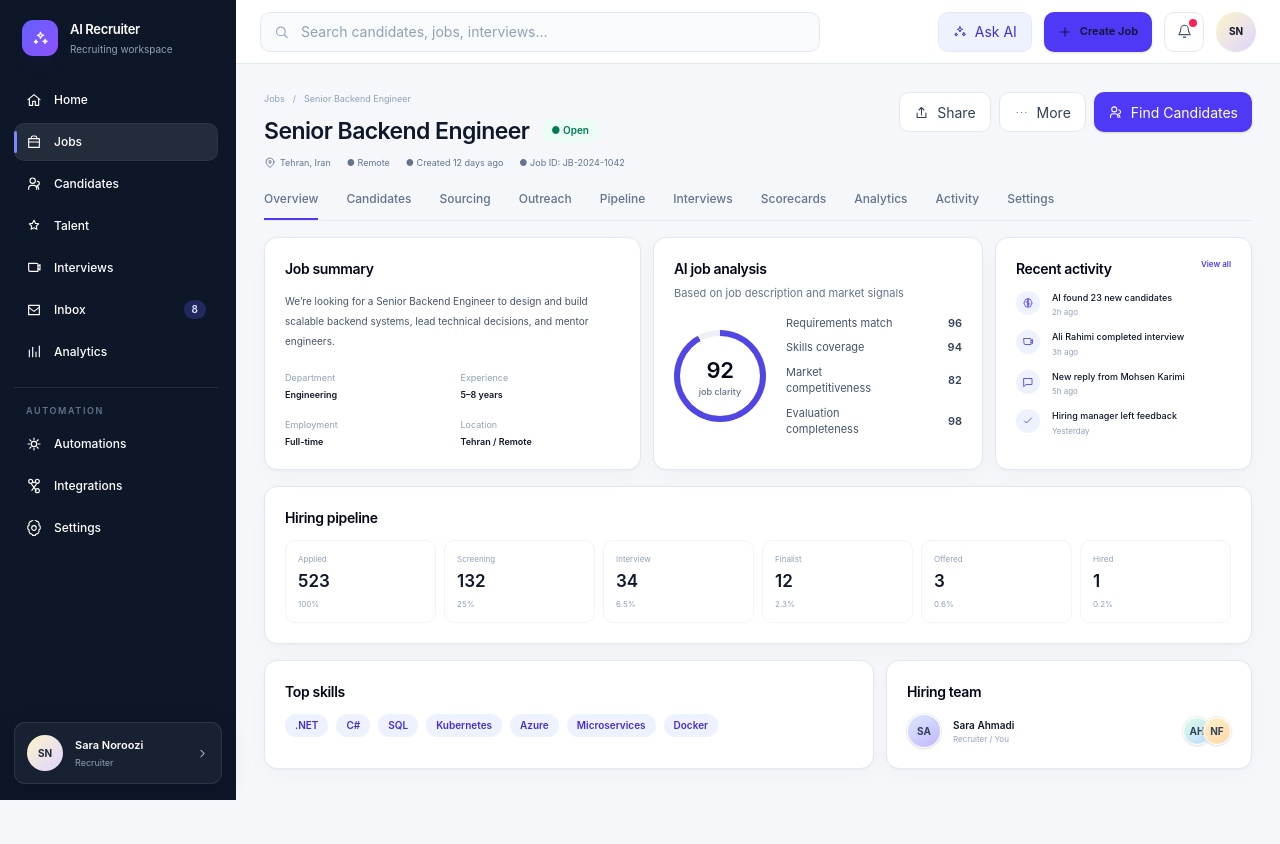
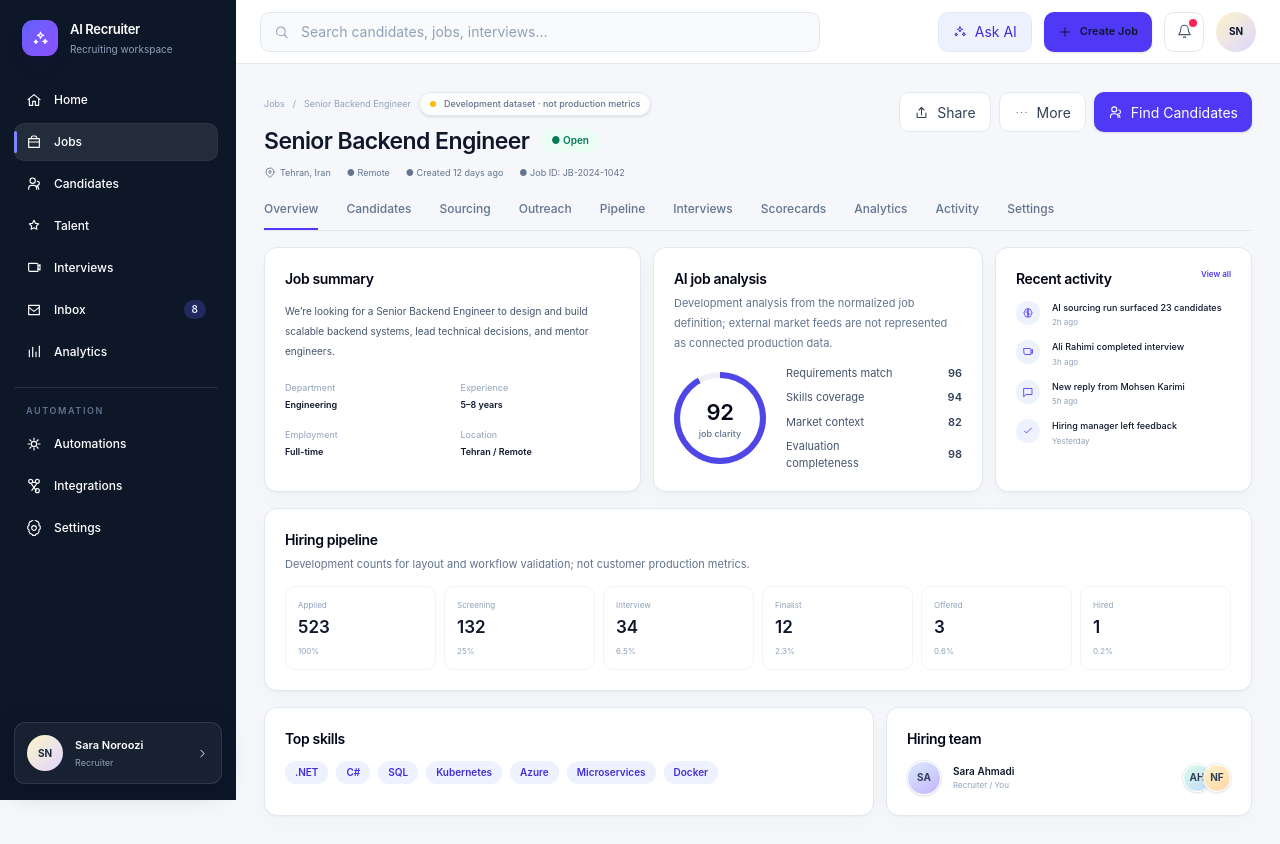
Before and after one commit to sajadcut/interview, a Next.js app in the folder apps/web/: page /app/jobs/senior-backend-engineer in a window 1280 px wide. Before the commit the page ends 800 px from the top, so only its background shows below. Built offline with nearby package versions, Linux system fonts and the light colour scheme.

Commit message:
fix(web): label job workspace demo metrics and provenance

```diff
--- a/apps/web/app/app/jobs/senior-backend-engineer/page.tsx
+++ b/apps/web/app/app/jobs/senior-backend-engineer/page.tsx
@@ -1,13 +1,109 @@
 import { jobTabs } from "../../../../lib/demo-data";
 import { Icon } from "../../../../components/product/icon";
-import { Panel, Pill, ProgressRing, ScoreBar, SectionHeader, SkillChip, ToolbarButton, WorkspaceTabs, PersonAvatar } from "../../../../components/product/recruiting-ui";
+import {
+  DemoNotice,
+  Panel,
+  PersonAvatar,
+  Pill,
+  ProgressRing,
+  ScoreBar,
+  SectionHeader,
+  SkillChip,
+  ToolbarButton,
+  WorkspaceTabs,
+} from "../../../../components/product/recruiting-ui";
 
-export default function JobOverview(){return <div className="space-y-4"><div className="flex flex-wrap items-start justify-between gap-4"><div><div className="mb-2 flex items-center gap-2 text-[9px] text-slate-400">Jobs <span>/</span> Senior Backend Engineer</div><div className="flex items-center gap-3"><h1 className="text-[23px] font-semibold tracking-tight">Senior Backend Engineer</h1><Pill tone="green">● Open</Pill></div><div className="mt-2 flex flex-wrap gap-4 text-[9px] text-slate-500"><span className="inline-flex items-center gap-1"><Icon name="location" size={12}/>Tehran, Iran</span><span>● Remote</span><span>● Created 12 days ago</span><span>● Job ID: JB-2024-1042</span></div></div><div className="flex gap-2"><ToolbarButton icon="share">Share</ToolbarButton><ToolbarButton icon="more">More</ToolbarButton><ToolbarButton primary icon="candidates">Find Candidates</ToolbarButton></div></div><WorkspaceTabs tabs={jobTabs} active="Overview"/>
-<div className="grid gap-3 xl:grid-cols-[1.1fr_.95fr_.75fr]">
-<Panel><SectionHeader title="Job summary"/><div className="p-5 pt-3"><p className="text-[10px] leading-5 text-slate-600">We’re looking for a Senior Backend Engineer to design and build scalable backend systems, lead technical decisions, and mentor engineers.</p><div className="mt-5 grid grid-cols-2 gap-4 text-[9px]"><div><span className="text-slate-400">Department</span><div className="mt-1 font-semibold">Engineering</div></div><div><span className="text-slate-400">Experience</span><div className="mt-1 font-semibold">5–8 years</div></div><div><span className="text-slate-400">Employment</span><div className="mt-1 font-semibold">Full-time</div></div><div><span className="text-slate-400">Location</span><div className="mt-1 font-semibold">Tehran / Remote</div></div></div></div></Panel>
-<Panel><SectionHeader title="AI job analysis" subtitle="Based on job description and market signals"/><div className="flex items-center gap-5 p-5 pt-3"><ProgressRing value={92} label="job clarity"/><div className="flex-1 space-y-2"><ScoreBar label="Requirements match" value={96}/><ScoreBar label="Skills coverage" value={94}/><ScoreBar label="Market competitiveness" value={82} tone="indigo"/><ScoreBar label="Evaluation completeness" value={98}/></div></div></Panel>
-<Panel><SectionHeader title="Recent activity" action={<span className="text-[8px] font-semibold text-indigo-600">View all</span>}/><div className="space-y-3 p-5 pt-3">{[["AI found 23 new candidates","2h ago"],["Ali Rahimi completed interview","3h ago"],["New reply from Mohsen Karimi","5h ago"],["Hiring manager left feedback","Yesterday"]].map(([a,t],i)=><div key={a} className="flex gap-3"><div className="grid h-6 w-6 place-items-center rounded-full bg-indigo-50 text-indigo-600"><Icon name={i===0?"brain":i===1?"interviews":i===2?"message":"check"} size={12}/></div><div><div className="text-[9px] font-medium">{a}</div><div className="mt-0.5 text-[8px] text-slate-400">{t}</div></div></div>)}</div></Panel>
-</div>
-<Panel><SectionHeader title="Hiring pipeline"/><div className="grid gap-2 p-5 pt-3 sm:grid-cols-3 xl:grid-cols-6">{[["Applied",523,"100%"],["Screening",132,"25%"],["Interview",34,"6.5%"],["Finalist",12,"2.3%"],["Offered",3,"0.6%"],["Hired",1,"0.2%"]].map(([l,v,p])=><div key={l} className="rounded-[10px] border border-slate-100 p-3"><div className="text-[8px] text-slate-400">{l}</div><div className="mt-1 text-[17px] font-semibold">{v}</div><div className="mt-1 text-[8px] text-slate-400">{p}</div></div>)}</div></Panel>
-<div className="grid gap-3 xl:grid-cols-[1.25fr_.75fr]"><Panel><SectionHeader title="Top skills"/><div className="flex flex-wrap gap-2 p-5 pt-3">{[".NET","C#","SQL","Kubernetes","Azure","Microservices","Docker"].map(s=><SkillChip key={s}>{s}</SkillChip>)}</div></Panel><Panel><SectionHeader title="Hiring team"/><div className="flex items-center gap-3 p-5 pt-3"><PersonAvatar name="Sara Ahmadi"/><div><div className="text-[10px] font-semibold">Sara Ahmadi</div><div className="text-[8px] text-slate-400">Recruiter / You</div></div><div className="ml-auto flex -space-x-2"><PersonAvatar name="Amir Hosseini" size={28} tone={2}/><PersonAvatar name="Neda Farahani" size={28} tone={3}/></div></div></Panel></div>
-</div>}
+export default function JobOverview() {
+  return (
+    <div className="space-y-4">
+      <div className="flex flex-wrap items-start justify-between gap-4">
+        <div>
+          <div className="mb-2 flex flex-wrap items-center gap-2 text-[9px] text-slate-400">
+            <span>Jobs</span><span>/</span><span>Senior Backend Engineer</span><DemoNotice />
+          </div>
+          <div className="flex items-center gap-3">
+            <h1 className="text-[23px] font-semibold tracking-tight">Senior Backend Engineer</h1>
+            <Pill tone="green">● Open</Pill>
+          </div>
+          <div className="mt-2 flex flex-wrap gap-4 text-[9px] text-slate-500">
+            <span className="inline-flex items-center gap-1"><Icon name="location" size={12} />Tehran, Iran</span>
+            <span>● Remote</span><span>● Created 12 days ago</span><span>● Job ID: JB-2024-1042</span>
+          </div>
+        </div>
+        <div className="flex gap-2">
+          <ToolbarButton icon="share">Share</ToolbarButton>
+          <ToolbarButton icon="more">More</ToolbarButton>
+          <ToolbarButton primary icon="candidates">Find Candidates</ToolbarButton>
+        </div>
+      </div>
+
+      <WorkspaceTabs tabs={jobTabs} active="Overview" />
+
+      <div className="grid gap-3 xl:grid-cols-[1.1fr_.95fr_.75fr]">
+        <Panel>
+          <SectionHeader title="Job summary" />
+          <div className="p-5 pt-3">
+            <p className="text-[10px] leading-5 text-slate-600">We’re looking for a Senior Backend Engineer to design and build scalable backend systems, lead technical decisions, and mentor engineers.</p>
+            <div className="mt-5 grid grid-cols-2 gap-4 text-[9px]">
+              <div><span className="text-slate-400">Department</span><div className="mt-1 font-semibold">Engineering</div></div>
+              <div><span className="text-slate-400">Experience</span><div className="mt-1 font-semibold">5–8 years</div></div>
+              <div><span className="text-slate-400">Employment</span><div className="mt-1 font-semibold">Full-time</div></div>
+              <div><span className="text-slate-400">Location</span><div className="mt-1 font-semibold">Tehran / Remote</div></div>
+            </div>
+          </div>
+        </Panel>
+
+        <Panel>
+          <SectionHeader title="AI job analysis" subtitle="Development analysis from the normalized job definition; external market feeds are not represented as connected production data." />
+          <div className="flex items-center gap-5 p-5 pt-3">
+            <ProgressRing value={92} label="job clarity" />
+            <div className="flex-1 space-y-2">
+              <ScoreBar label="Requirements match" value={96} />
+              <ScoreBar label="Skills coverage" value={94} />
+              <ScoreBar label="Market context" value={82} tone="indigo" />
+              <ScoreBar label="Evaluation completeness" value={98} />
+            </div>
+          </div>
+        </Panel>
+
+        <Panel>
+          <SectionHeader title="Recent activity" action={<span className="text-[8px] font-semibold text-indigo-600">View all</span>} />
+          <div className="space-y-3 p-5 pt-3">
+            {[["AI sourcing run surfaced 23 candidates", "2h ago"], ["Ali Rahimi completed interview", "3h ago"], ["New reply from Mohsen Karimi", "5h ago"], ["Hiring manager left feedback", "Yesterday"]].map(([activity, time], index) => (
+              <div key={activity} className="flex gap-3">
+                <div className="grid h-6 w-6 place-items-center rounded-full bg-indigo-50 text-indigo-600"><Icon name={index === 0 ? "brain" : index === 1 ? "interviews" : index === 2 ? "message" : "check"} size={12} /></div>
+                <div><div className="text-[9px] font-medium">{activity}</div><div className="mt-0.5 text-[8px] text-slate-400">{time}</div></div>
+              </div>
+            ))}
+          </div>
+        </Panel>
+      </div>
+
+      <Panel>
+        <SectionHeader title="Hiring pipeline" subtitle="Development counts for layout and workflow validation; not customer production metrics." />
+        <div className="grid gap-2 p-5 pt-3 sm:grid-cols-3 xl:grid-cols-6">
+          {[["Applied", 523, "100%"], ["Screening", 132, "25%"], ["Interview", 34, "6.5%"], ["Finalist", 12, "2.3%"], ["Offered", 3, "0.6%"], ["Hired", 1, "0.2%"]].map(([label, value, percent]) => (
+            <div key={label} className="rounded-[10px] border border-slate-100 p-3">
+              <div className="text-[8px] text-slate-400">{label}</div><div className="mt-1 text-[17px] font-semibold">{value}</div><div className="mt-1 text-[8px] text-slate-400">{percent}</div>
+            </div>
+          ))}
+        </div>
+      </Panel>
+
+      <div className="grid gap-3 xl:grid-cols-[1.25fr_.75fr]">
+        <Panel>
+          <SectionHeader title="Top skills" />
+          <div className="flex flex-wrap gap-2 p-5 pt-3">{[".NET", "C#", "SQL", "Kubernetes", "Azure", "Microservices", "Docker"].map((skill) => <SkillChip key={skill}>{skill}</SkillChip>)}</div>
+        </Panel>
+        <Panel>
+          <SectionHeader title="Hiring team" />
+          <div className="flex items-center gap-3 p-5 pt-3">
+            <PersonAvatar name="Sara Ahmadi" />
+            <div><div className="text-[10px] font-semibold">Sara Ahmadi</div><div className="text-[8px] text-slate-400">Recruiter / You</div></div>
+            <div className="ml-auto flex -space-x-2"><PersonAvatar name="Amir Hosseini" size={28} tone={2} /><PersonAvatar name="Neda Farahani" size={28} tone={3} /></div>
+          </div>
+        </Panel>
+      </div>
+    </div>
+  );
+}
```
